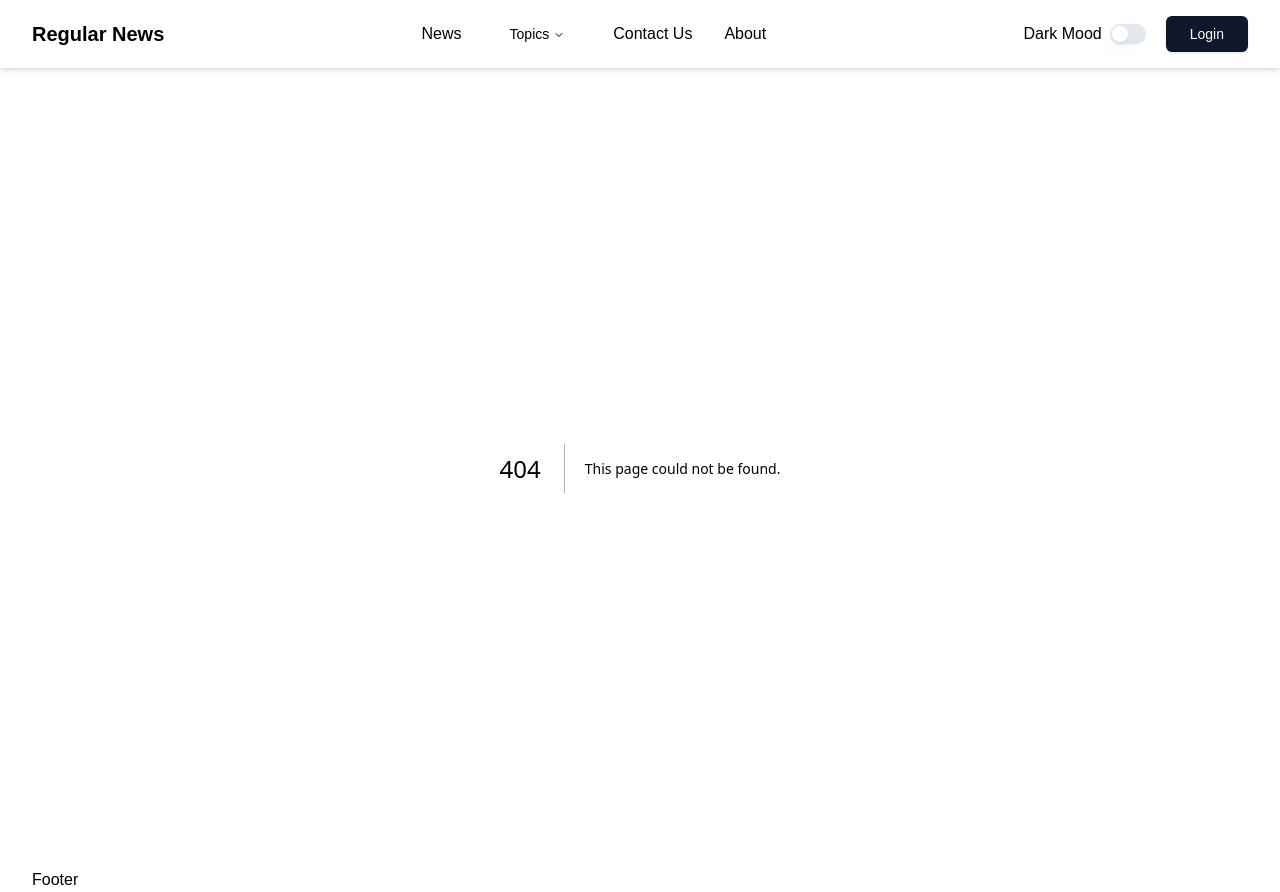
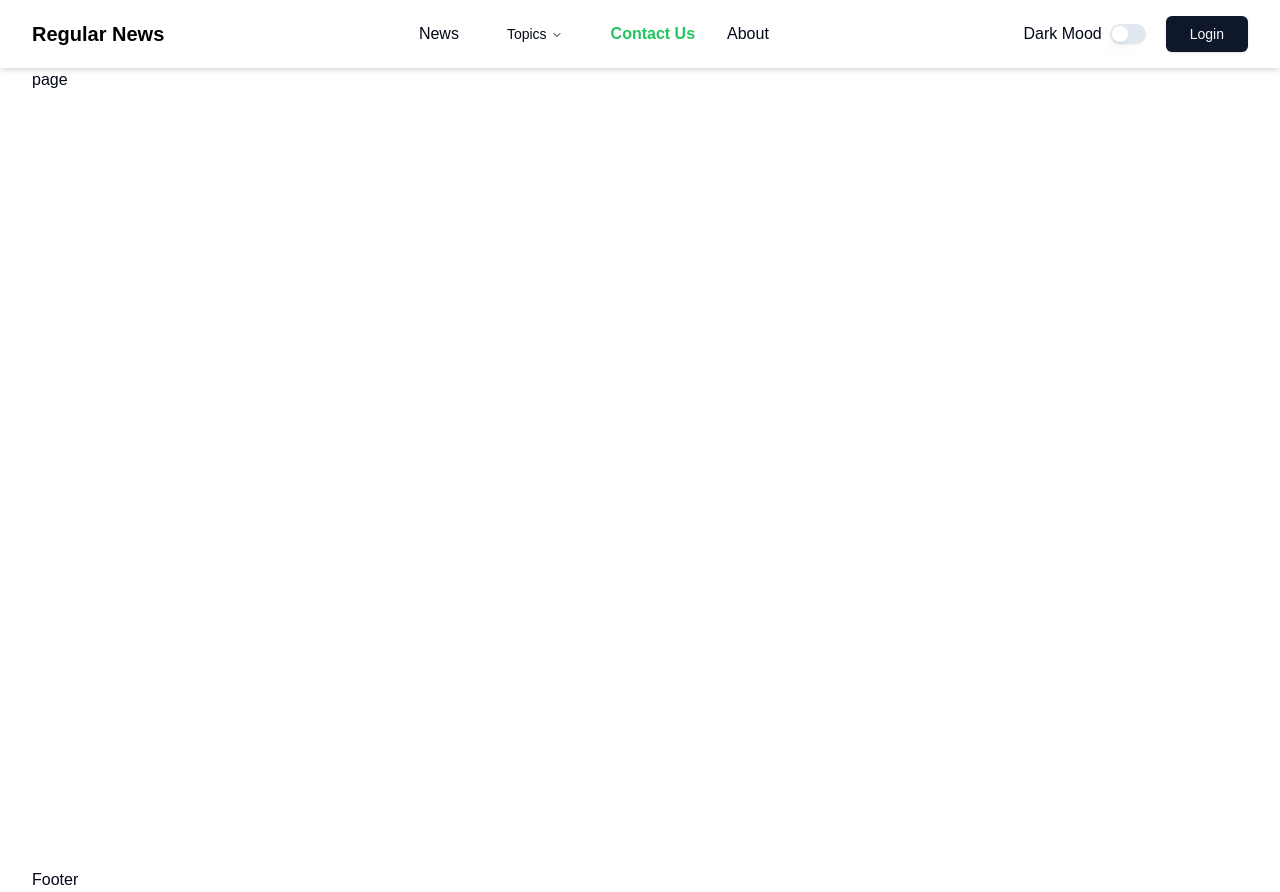
Before and after one commit to devmamunbd/newsportal, a Next.js app: page /contact in a window 1280 px wide. Before the commit this address had no page. Built offline with nearby package versions, Linux system fonts and the light colour scheme.

Commit message:
active link route implement

```diff
--- a/package.json
+++ b/package.json
@@ -18,6 +18,7 @@
     "next": "15.1.6",
     "react": "^19.0.0",
     "react-dom": "^19.0.0",
+    "react-icons": "^5.4.0",
     "tailwind-merge": "^2.6.0",
     "tailwindcss-animate": "^1.0.7"
   },
--- /dev/null
+++ b/src/app/about/page.tsx
@@ -0,0 +1,9 @@
+import React from 'react'
+
+const page = () => {
+  return (
+    <div>page</div>
+  )
+}
+
+export default page
--- /dev/null
+++ b/src/app/contact/page.tsx
@@ -0,0 +1,9 @@
+import React from 'react'
+
+const page = () => {
+  return (
+    <div>page</div>
+  )
+}
+
+export default page
--- a/src/app/layout.tsx
+++ b/src/app/layout.tsx
@@ -15,7 +15,7 @@ const geistMono = Geist_Mono({
 });
 
 export const metadata: Metadata = {
-  title: "Create Next App",
+  title: "Regular News",
   description: "Generated by create next app",
 };
 
--- /dev/null
+++ b/src/app/news/page.tsx
@@ -0,0 +1,9 @@
+import React from 'react'
+
+const page = () => {
+  return (
+    <div>page</div>
+  )
+}
+
+export default page
--- /dev/null
+++ b/src/app/topics/page.tsx
@@ -0,0 +1,9 @@
+import React from 'react'
+
+const page = () => {
+  return (
+    <div>topics</div>
+  )
+}
+
+export default page
--- a/src/components/shared/Navbar.tsx
+++ b/src/components/shared/Navbar.tsx
@@ -1,11 +1,14 @@
+"use client"
 import Link from 'next/link'
 import React from 'react'
 import { NavigationMenu, NavigationMenuContent, NavigationMenuItem, NavigationMenuLink, NavigationMenuList, NavigationMenuTrigger } from '../ui/navigation-menu'
 import { Switch } from "@/components/ui/switch"
 import { Button } from "@/components/ui/button"
-
+import { IoMdMenu } from "react-icons/io";
+import {usePathname} from "next/navigation"
 
 const Navbar = () => {
+    const pathname = usePathname();
   return (
     <header className='py-4 shadow-md'>
         <nav className='max-w-7xl mx-auto flex justify-between items-center px-4 sm:px-6 lg:px-8'>
@@ -17,10 +20,11 @@ const Navbar = () => {
       {/* Desktop Menu Item */}
       <NavigationMenu className='hidden lg:flex'>
   <NavigationMenuList>
+
     <NavigationMenuItem className="flex items-center space-x-8">
-        <NavigationMenuLink href="/news" className="hover:text-green-500">News</NavigationMenuLink>
+        <NavigationMenuLink href="/news" className={`${pathname === "/news" ? "text-green-500 font-bold" : ""} hover:text-green-500`}>News</NavigationMenuLink>
 
-        <NavigationMenuLink href="/topics" className="hover:text-green-500">
+        <NavigationMenuLink href="/topics" className={`${pathname === "/topics" ? "text-green-500 font-bold" : ""} hover:text-green-500`}>
         <NavigationMenuTrigger>Topics</NavigationMenuTrigger>
       <NavigationMenuContent>
         <ul className='px-5 py-4 shadow-md space-y-2'>
@@ -36,8 +40,8 @@ const Navbar = () => {
         </ul>
       </NavigationMenuContent>
       </NavigationMenuLink>
-      <NavigationMenuLink href="/contact" className="hover:text-green-500">Contact Us</NavigationMenuLink>
-      <NavigationMenuLink href="/about" className="hover:text-green-500">About</NavigationMenuLink>
+      <NavigationMenuLink href="/contact" className={`${pathname === "/contact" ? "text-green-500 font-bold" : ""} hover:text-green-500`}>Contact Us</NavigationMenuLink>
+      <NavigationMenuLink href="/about" className={`${pathname === "/about" ? "text-green-500 font-bold" : ""} hover:text-green-500`}>About</NavigationMenuLink>
     </NavigationMenuItem>
   </NavigationMenuList>
 </NavigationMenu>
@@ -53,11 +57,15 @@ const Navbar = () => {
 
         <div className="">
         <Button variant="default">Login</Button>
-
         </div>
-
     </div>
 
+    {/* Mobile Menu */}
+        <div className="block lg:hidden">
+            <Button>
+                <IoMdMenu className=" w-12 h-12"/>
+            </Button>
+        </div>
         </nav>
     </header>
   )
```
Also changed, not shown: 1 other file (tests, documents, lock files or other folders).
